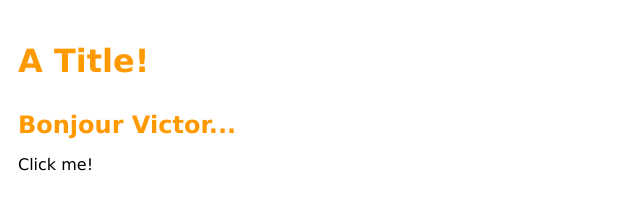
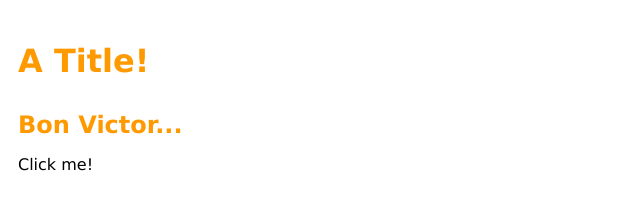
Before and after one commit to victorsim/SkeletonSite, a plain HTML site: page index.html in a window 1280 px wide. Shown: the whole page, without its empty margins (0-640 px from the left). Drawn offline with Linux system fonts and the light colour scheme.

Commit message:
fuk u github!

```diff
--- a/index.html
+++ b/index.html
@@ -9,7 +9,7 @@
 </head>
 <body>
 <h1>A Title!</h1>
-<h2>Bonjour Victor...</h2>
+<h2>Bon Victor...</h2>
 <p id="heythere">Click me!
 </body>
 </html>
```
